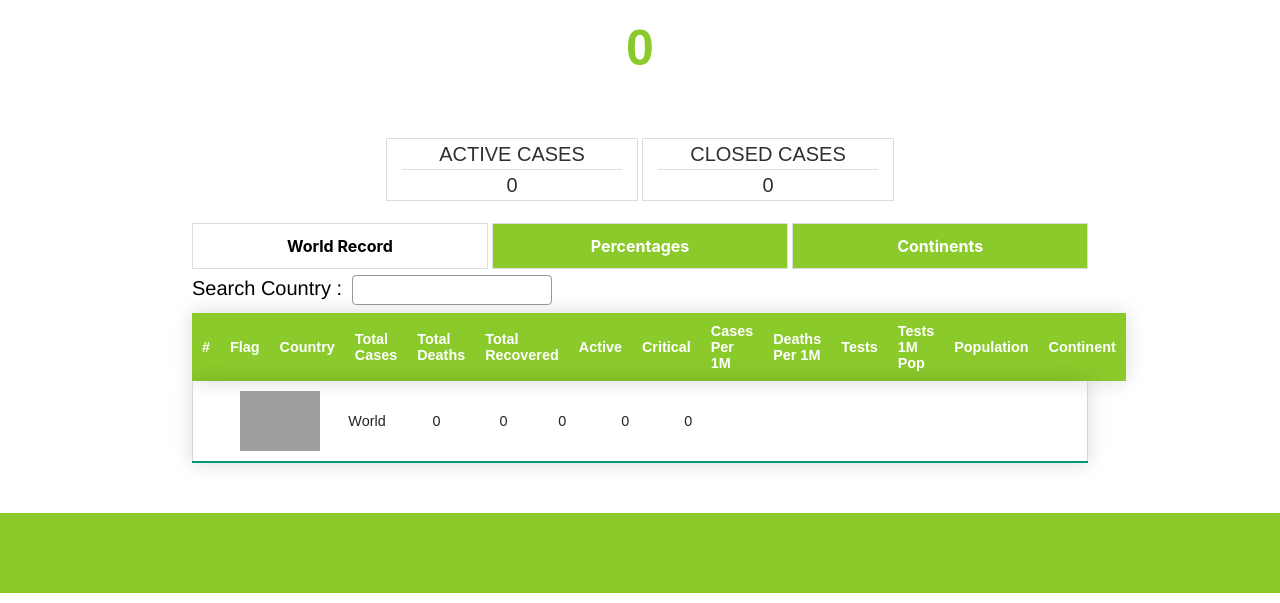
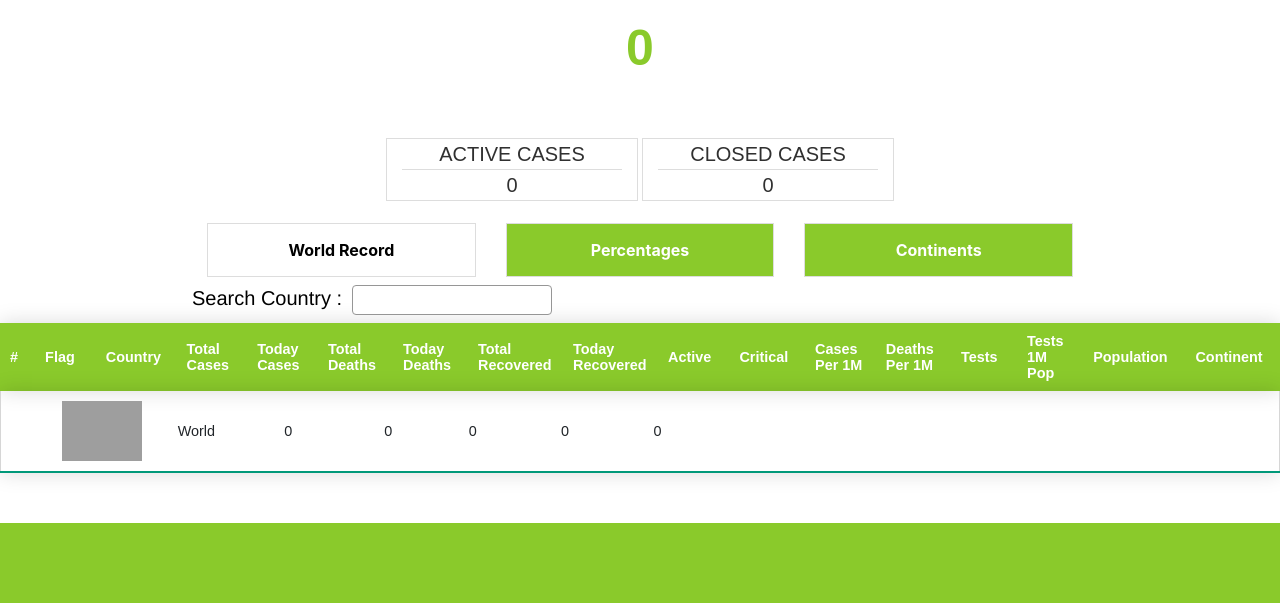
Before and after one commit to ismailkaradayi/Covid19ReportSystem, a PHP site: page / in a window 1280 px wide. Shown: the part 484-1087 px from the top of the page. Run offline with PHP 8.4, Linux system fonts and the light colour scheme; data comes from the database, SQL or seed files in the repository; data that the repository does not hold is empty; some libraries are stand-ins or nearby versions; grey boxes are pictures that could not be loaded.

Commit message:
Update index.php
Last state

```diff
--- a/PHP/index.php
+++ b/PHP/index.php
@@ -19,7 +19,7 @@ $conn = mysqli_connect($servername, $username, $password, $database);
 	<script type="text/javascript" src="https://www.gstatic.com/charts/loader.js"></script>
 	<!-- BOOTSTRAP -->
 	<link rel="stylesheet" href="https://stackpath.bootstrapcdn.com/bootstrap/4.3.1/css/bootstrap.min.css" integrity="sha384-ggOyR0iXCbMQv3Xipma34MD+dH/1fQ784/j6cY/iJTQUOhcWr7x9JvoRxT2MZw1T" crossorigin="anonymous">
-
+	<meta name="viewport" content="width=device-width, initial-scale=1.0">
 	<style>
 		.styled-table {
 			width: 100%;
@@ -102,12 +102,10 @@ $conn = mysqli_connect($servername, $username, $password, $database);
 		#table-tab,
 		#percent-tab,
 		#continen-tab {
-			width: 33%;
-			padding: 10px;
+			padding: 14px;
 			display: inline-block;
 			box-sizing: border-box;
 			text-align: center;
-
 			cursor: pointer;
 			font-weight: bold;
 			border: 1px solid #ddd;
@@ -205,13 +203,24 @@ $conn = mysqli_connect($servername, $username, $password, $database);
 	</div>
 
 	<!-- Tabs -->
-	<div style="margin-top: 20px;">
+	<div style="margin-top: 20px; margin-bottom:20px;">
 		<div style="width: 70%; margin:auto; height: 40px;">
-			<div id="table-tab" class="inactice">World Record</div>
-			<div class="active" id="percent-tab">Percentages</div>
-			<div class="active" id="continen-tab">Continents</div>
+			<div class="container">
+				<div class="row">
+					<div class="col-md">
+						<div style="width: 100% !important;" id="table-tab" class="inactice">World Record</div>
+					</div>
+					<div class="col-md">
+						<div style="width: 100% !important;" id="percent-tab" class="active">Percentages</div>
+					</div>
+					<div class="col-md">
+						<div style="width: 100% !important;" id="continen-tab" class="active">Continents</div>
+					</div>
+				</div>
+			</div>
 		</div>
 	</div>
+
 
 	<div>
 		<!-- World Record -->
@@ -224,22 +233,25 @@ $conn = mysqli_connect($servername, $username, $password, $database);
 			</div>
 
 			<div style="padding-top:40px;">
-				<div style=" width: 70%;  margin:auto;">
+				<div style=" width: 100%;  margin:auto;">
 					<div style="width: 100%;" id="mtopTableDiv">
 						<table class="styled-table">
 							<thead>
 								<tr>
 									<th style="cursor:pointer; width:60px !important;">#</th>
-									<th style="cursor:pointer; width:120px !important;">Flag</th>
-									<th style="cursor:pointer; width:120px !important;">Country</th>
-									<th id="mCases" style="cursor:pointer; width:120px !important;">Total Cases</th>
+									<th style="cursor:pointer; width:100px !important;">Flag</th>
+									<th style="cursor:pointer; width:100px !important;">Country</th>
+									<th id="mCases" style="cursor:pointer; width:100px !important;">Total Cases</th>
+									<th style="cursor:pointer; width:100px !important;">Today Cases</th>
 									<th id="mDeaths" style="cursor:pointer; width:100px !important;">Total Deaths</th>
-									<th id="mRecovered" style="cursor:pointer; width:110px !important;">Total Recovered</th>
-									<th id="mActive" style="cursor:pointer; width:110px !important;">Active</th>
+									<th style="cursor:pointer; width:100px !important;">Today Deaths</th>
+									<th id="mRecovered" style="cursor:pointer; width:100px !important;">Total Recovered</th>
+									<th style="cursor:pointer; width:100px !important;">Today Recovered</th>
+									<th id="mActive" style="cursor:pointer; width:100px !important;">Active</th>
 									<th id="mCritical" style="cursor:pointer; width:100px !important;">Critical</th>
 									<th id="mCasesPer" style="cursor:pointer; width:100px !important;">Cases Per 1M</th>
 									<th id="mDeathsPer" style="cursor:pointer; width:100px !important;">Deaths Per 1M</th>
-									<th id="mTests" style="cursor:pointer; width:120px !important;">Tests</th>
+									<th id="mTests" style="cursor:pointer; width:100px !important;">Tests</th>
 									<th id="mTestsPop" style="cursor:pointer; width:100px !important;">Tests 1M Pop</th>
 									<th id="mPopulation" style="cursor:pointer; width:130px !important;">Population</th>
 									<th style="width:120px;">Continent</th>
```
